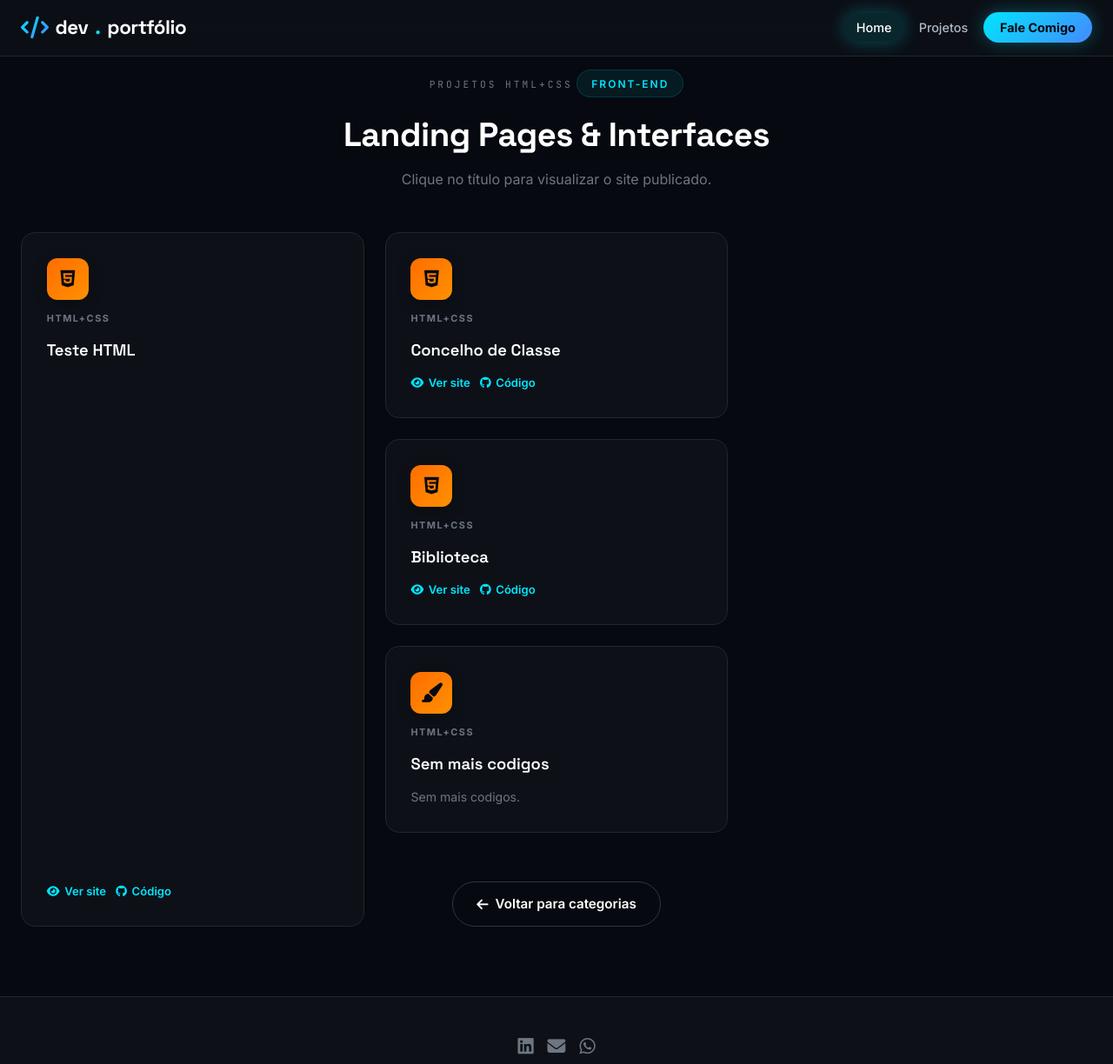
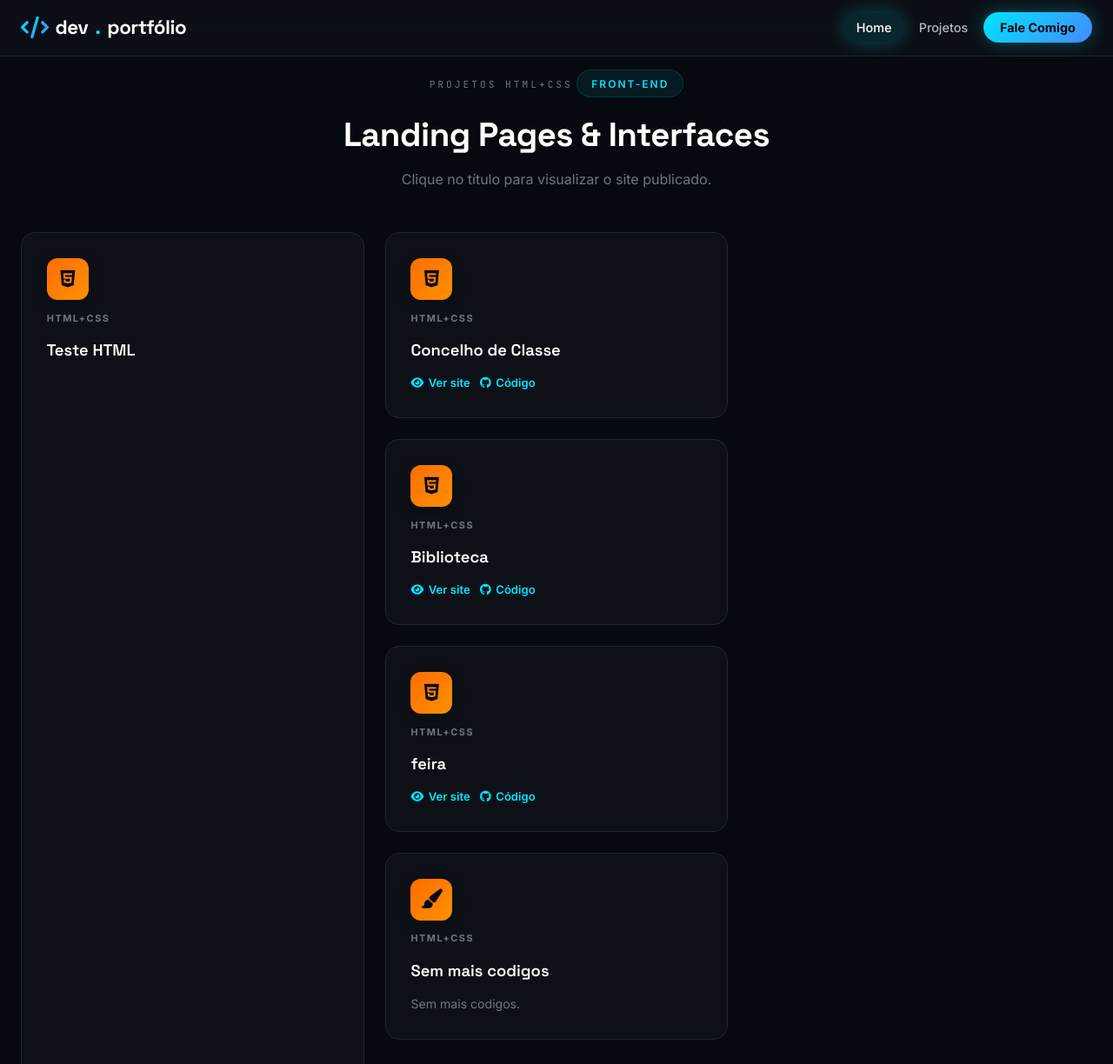
Before and after one commit to robinho1512/portifolio.profissional, a plain HTML site: page projetos-html.html in a window 1280 px wide. Shown: the top 1224 px of the page at 87% size. Drawn offline with Linux system fonts and the light colour scheme.

Commit message:
Fix HTML structure and update project links

```diff
--- a/projetos-html.html
+++ b/projetos-html.html
@@ -64,6 +64,16 @@
                     <a href="https://github.com/robinho1512/concelho-de-classe" target="_blank" rel="noopener" class="card-link"><i class="fa-brands fa-github"></i> Código</a>
                 </div>
             </div>
+                     <div class="projects-grid">
+            <div class="project-card">
+                <div class="card-icon icon-html"><i class="fa-brands fa-html5"></i></div>
+                <span class="card-tag">HTML+CSS</span>
+                <h4><a href="https://feira-sigma-two.vercel.app/" target="_blank" rel="noopener" class="card-link card-title-link">feira</a></h4>
+                <div class="card-links">
+                    <a href="https://feira-sigma-two.vercel.app/" target="_blank" rel="noopener" class="card-link"><i class="fa-solid fa-eye"></i> Ver site</a>
+                    <a href="https://github.com/robinho1512/feira/blob/main/index.html.html" target="_blank" rel="noopener" class="card-link"><i class="fa-brands fa-github"></i> Código</a>
+                </div>
+            </div>
            <div class="project-card">
                 <div class="card-icon icon-html"><i class="fa-solid fa-paint-brush"></i></div>
                 <span class="card-tag">HTML+CSS</span>
```
